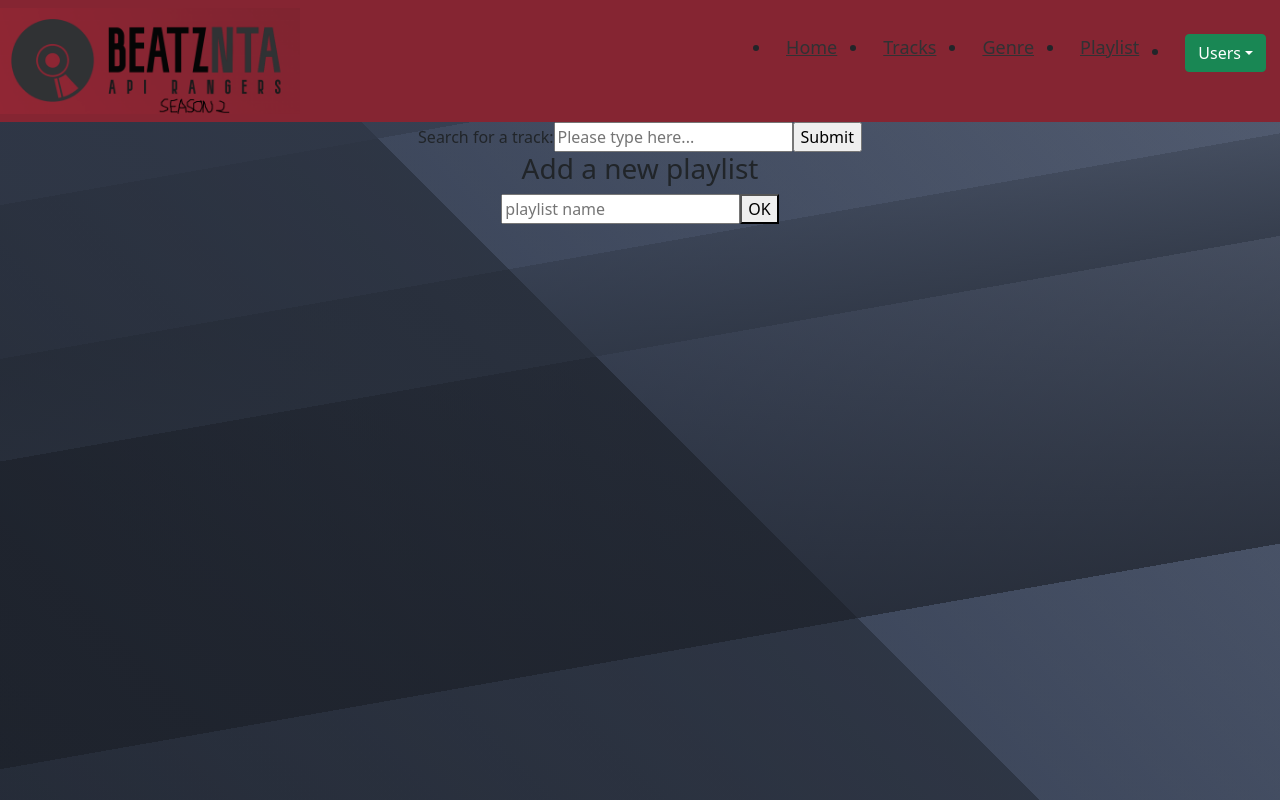
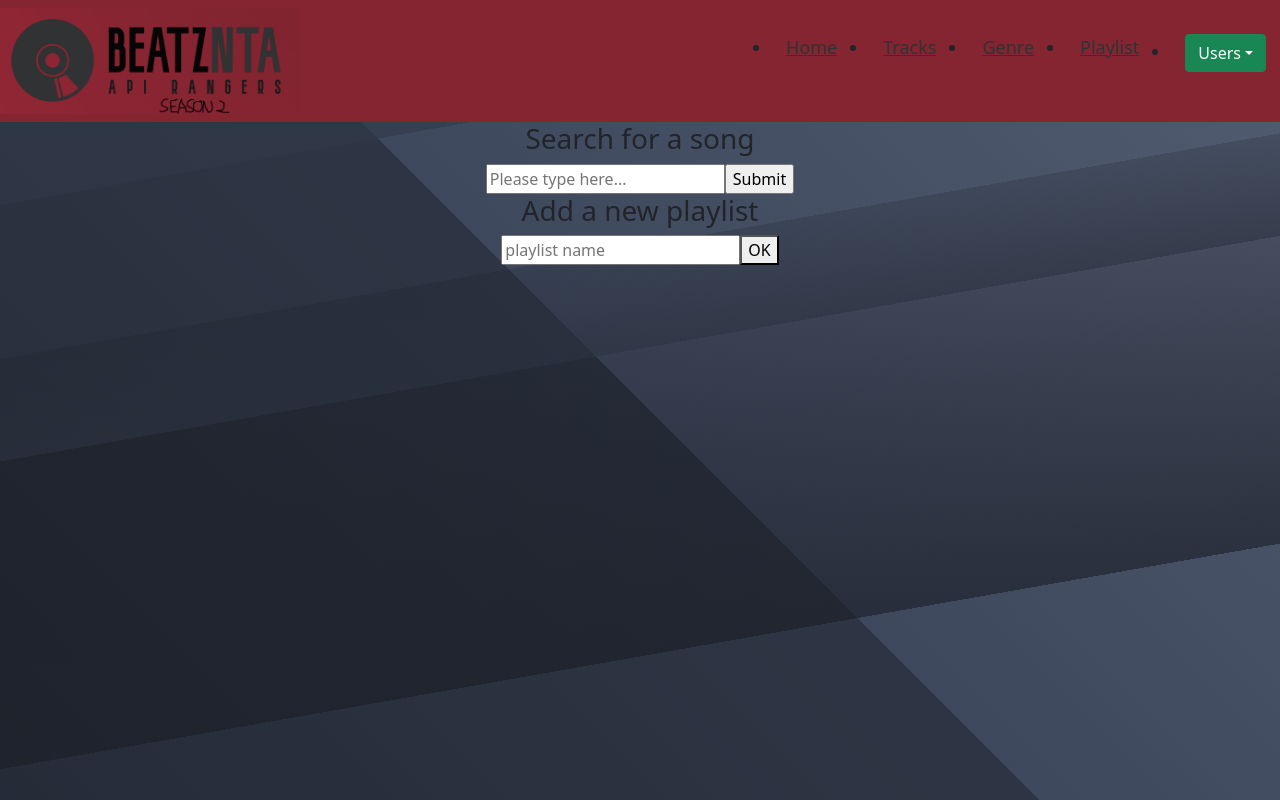
Before and after one commit to bendesousa/frontend_project_group4, a React (Create React App) app: page / in a window 1280 px wide. Built offline with nearby package versions, Linux system fonts and the light colour scheme; no server answers.

Commit message:
changing search bar labeling

```diff
--- a/src/components/Home.js
+++ b/src/components/Home.js
@@ -6,6 +6,7 @@ const Home = ({filterTracks, filteredTracks, addToPlaylist, addPlaylist}) => {
 
     return (
         <>
+        <h3>Search for a song</h3>
         <Search filterTracks={filterTracks}/>
         <TrackList  tracks={filteredTracks} addToPlaylist={addToPlaylist} />
         <PlaylistForm addPlaylist={addPlaylist}/>
--- a/src/components/Search.js
+++ b/src/components/Search.js
@@ -12,7 +12,7 @@ const Search = ({filterTracks}) => {
     return (
 
         <form className="search" role="search" onSubmit={handleSubmit}>
-          <label className="search__label" htmlFor="search__input">Search for a track:</label>
+          <label className="search__label" htmlFor="search__input"></label>
           <input
             type="search"
             placeholder="Please type here..." id="search__input"
```
